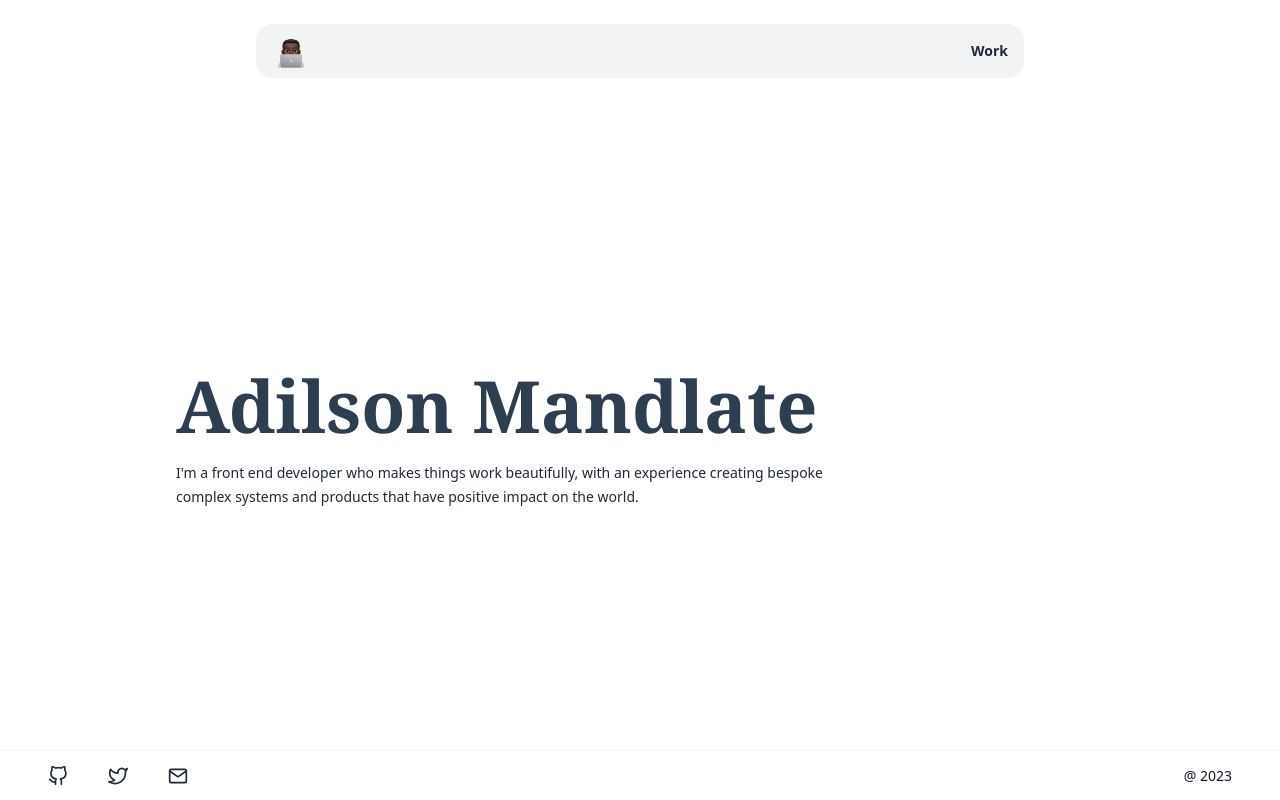
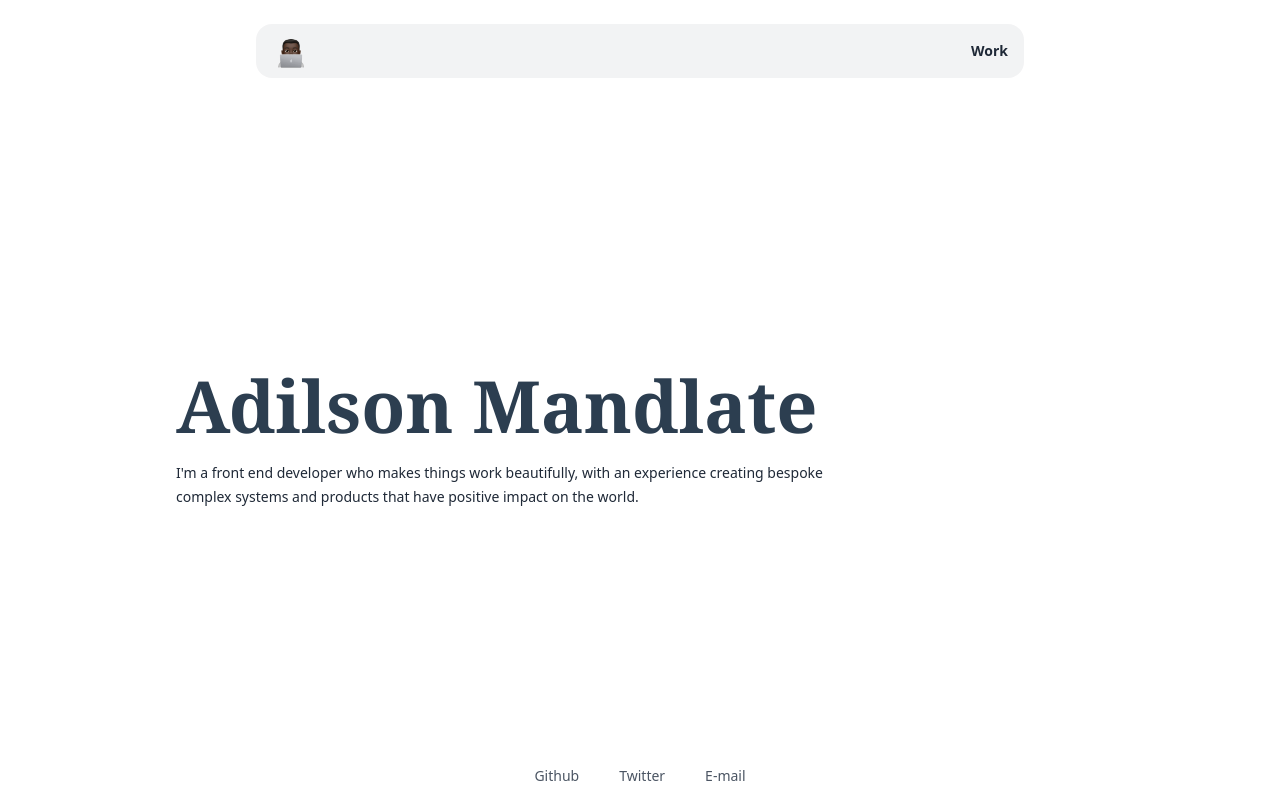
Before and after one commit to adilsonmandlate/adilsonmandlate.dev, a Next.js app: page / in a window 1280 px wide. Built offline with nearby package versions, Linux system fonts and the light colour scheme; a web font is replaced by a local one; what @tailwindcss/typography would draw is missing.

Commit message:
style: show icons only in smaller screens footer

```diff
--- a/src/components/Footer/Footer.js
+++ b/src/components/Footer/Footer.js
@@ -1,13 +1,12 @@
 export const Footer = () => {
   return (
-    <footer className="w-full h-full grid md:grid-cols-2 max-w-7xl items-center md:px-12 border-t border-gray-700 dark:border-gray-800 border-opacity-5">
-      <div className="flex justify-self-center md:justify-self-start md:mt-0">
+    <footer className="h-full flex justify-center py-5 items-center md:px-12 dark:border-gray-800">
       <a
         href="https://github.com/adilsonmandlate"
         rel="nofollow noopener noreferrer"
-          className="text-gray-800 dark:text-gray-50 mr-10"
+        className="text-gray-600 dark:text-gray-400 no-underline mr-10"
       >
-          <span className="sr-only">Github</span>
+        <span className="text-sm hidden md:inline">Github</span>
         <svg
           xmlns="http://www.w3.org/2000/svg"
           width="20"
@@ -18,7 +17,7 @@ export const Footer = () => {
           strokeWidth="2"
           strokeLinecap="round"
           strokeLinejoin="round"
-            className="transition-all duration-500 hover:text-custom-dark-green dark:hover:text-custom-green"
+          className="transition-all inline md:hidden duration-500 hover:text-custom-dark-green dark:hover:text-custom-green"
         >
           <path d="M9 19c-5 1.5-5-2.5-7-3m14 6v-3.87a3.37 3.37 0 0 0-.94-2.61c3.14-.35 6.44-1.54 6.44-7A5.44 5.44 0 0 0 20 4.77 5.07 5.07 0 0 0 19.91 1S18.73.65 16 2.48a13.38 13.38 0 0 0-7 0C6.27.65 5.09 1 5.09 1A5.07 5.07 0 0 0 5 4.77a5.44 5.44 0 0 0-1.5 3.78c0 5.42 3.3 6.61 6.44 7A3.37 3.37 0 0 0 9 18.13V22"></path>
         </svg>
@@ -27,9 +26,9 @@ export const Footer = () => {
       <a
         href="https://twitter.com/adilsonmandlate"
         rel="nofollow noopener noreferrer"
-          className="text-gray-800 dark:text-gray-50 mr-10"
+        className="text-gray-600 dark:text-gray-400 no-underline mr-10"
       >
-          <span className="sr-only">Twitter</span>
+        <span className="text-sm hidden md:inline">Twitter</span>
         <svg
           xmlns="http://www.w3.org/2000/svg"
           width="20"
@@ -40,7 +39,7 @@ export const Footer = () => {
           strokeWidth="2"
           strokeLinecap="round"
           strokeLinejoin="round"
-            className="transition-all duration-500 hover:text-custom-dark-green dark:hover:text-custom-green"
+          className="transition-all inline md:hidden duration-500 hover:text-custom-dark-green dark:hover:text-custom-green"
         >
           <path d="M23 3a10.9 10.9 0 0 1-3.14 1.53 4.48 4.48 0 0 0-7.86 3v1A10.66 10.66 0 0 1 3 4s-4 9 5 13a11.64 11.64 0 0 1-7 2c9 5 20 0 20-11.5a4.5 4.5 0 0 0-.08-.83A7.72 7.72 0 0 0 23 3z"></path>
         </svg>
@@ -48,9 +47,9 @@ export const Footer = () => {
 
       <a
         href="mailto:me@adilsonmandlate.dev"
-          className="text-gray-800 dark:text-gray-50"
+        className="text-gray-600 dark:text-gray-400 no-underline"
       >
-          <span className="sr-only">E-mail</span>
+        <span className="text-sm hidden md:inline">E-mail</span>
         <svg
           xmlns="http://www.w3.org/2000/svg"
           width="20"
@@ -61,17 +60,12 @@ export const Footer = () => {
           strokeWidth="2"
           strokeLinecap="round"
           strokeLinejoin="round"
-            className="transition-all duration-500 hover:text-custom-dark-green dark:hover:text-custom-green"
+          className="transition-all inline md:hidden duration-500 hover:text-custom-dark-green dark:hover:text-custom-green"
         >
           <path d="M4 4h16c1.1 0 2 .9 2 2v12c0 1.1-.9 2-2 2H4c-1.1 0-2-.9-2-2V6c0-1.1.9-2 2-2z"></path>
           <polyline points="22,6 12,13 2,6"></polyline>
         </svg>
       </a>
-      </div>
-
-      <p className="text-sm hidden justify-self-center md:justify-self-end md:flex">
-        @ {new Date().getFullYear()}
-      </p>
     </footer>
   );
 };
```
Lines whose indentation alone changed are shown as unchanged.
